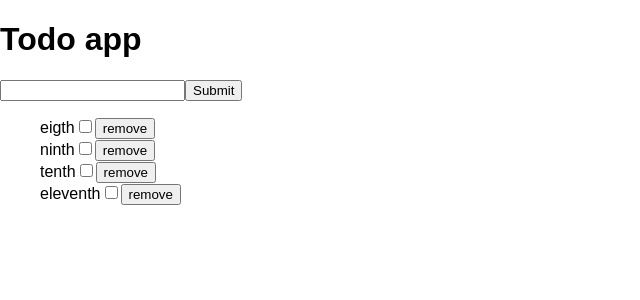
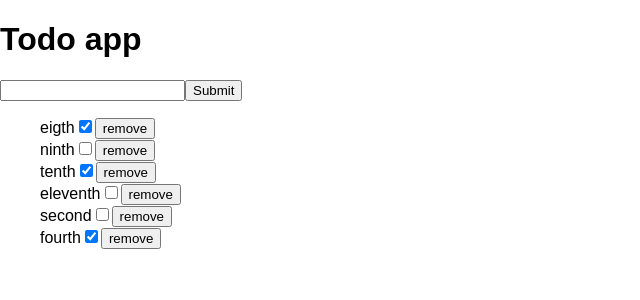
Before and after one commit to Quidiox/todo-app, a React (Create React App) app: page / in a window 1280 px wide. Shown: the top 300 px of the page, without its empty margins (0-640 px from the left). Built offline with nearby package versions, Linux system fonts and the light colour scheme; data requests are answered from the project's data file.

Commit message:
all features currently implemented work with redux-saga

```diff
--- a/db.json
+++ b/db.json
@@ -2,7 +2,7 @@
   "todos": [
     {
       "name": "eigth",
-      "done": false,
+      "done": true,
       "id": "582bd330-3801-11e8-ad67-3b9c031f7b34"
     },
     {
@@ -12,13 +12,23 @@
     },
     {
       "name": "tenth",
-      "done": false,
+      "done": true,
       "id": "bcbf3350-3801-11e8-b3e9-2d682779c3d4"
     },
     {
       "name": "eleventh",
       "done": false,
       "id": "4ed1ea30-3802-11e8-8c08-c91eba0023d3"
+    },
+    {
+      "name": "second",
+      "done": false,
+      "id": "c01d7440-38d7-11e8-9d83-5bf3feedbcd3"
+    },
+    {
+      "name": "fourth",
+      "done": true,
+      "id": "c40b7750-38d7-11e8-9d83-5bf3feedbcd3"
     }
   ]
 }
--- a/src/api/apiService.js
+++ b/src/api/apiService.js
@@ -37,7 +37,7 @@ const editTodo = async todo => {
 
 const removeTodo = async todo => {
   try {
-    const response = await fetch(baseUrl + 'todos/' + todo.id, {
+    await fetch(baseUrl + 'todos/' + todo.id, {
       method: 'DELETE'
     })
     return todo
--- a/src/listTodos.js
+++ b/src/listTodos.js
@@ -10,8 +10,11 @@ class ListTodos extends React.Component {
   }
 
   render() {
-    const todos = this.props.todos
-    return <ul>{todos.map(todo => <Todo key={todo.id} todo={todo} />)}</ul>
+    return (
+      <ul>
+        {this.props.todos.map(todo => <Todo key={todo.id} todo={todo} />)}
+      </ul>
+    )
   }
 }
 
--- a/src/reducers/reducers.js
+++ b/src/reducers/reducers.js
@@ -20,7 +20,7 @@ const todoReducer = (state = [], action) => {
     case 'TOGGLE_DONE':
       return [
         ...state.slice(0, index),
-        Object.assign({}, state[index], { done: !state[index].done }),
+        Object.assign({}, action.todo),
         ...state.slice(index + 1)
       ]
     default:
@@ -62,6 +62,11 @@ export const toggleDone = todo => ({
   todo
 })
 
+export const requestToggleDone = todo => ({
+  type: 'REQUEST_TOGGLE_DONE',
+  todo
+})
+
 export const editTodo = todo => ({
   type: 'EDIT_TODO',
   todo
--- a/src/sagas/sagas.js
+++ b/src/sagas/sagas.js
@@ -4,7 +4,8 @@ import {
   initializeTodos,
   createTodo,
   editTodo,
-  removeTodo
+  removeTodo,
+  toggleDone
 } from '../reducers/reducers'
 
 function* getTodos() {
@@ -59,11 +60,26 @@ function* watchDeleteTodo() {
   yield takeLatest('REQUEST_REMOVE_TODO', deleteTodo)
 }
 
+function* toggle(action) {
+  try {
+    const todo = Object.assign({}, action.todo, { done: !action.todo.done })
+    const response = yield call(apiService.editTodo, todo)
+    yield put(toggleDone(response))
+  } catch (error) {
+    console.log(error)
+  }
+}
+
+function* watchToggle() {
+  yield takeLatest('REQUEST_TOGGLE_DONE', toggle)
+}
+
 export default function* rootSaga() {
   yield all([
     call(watchGetTodos),
     call(watchNewTodo),
     call(watchModifyTodo),
-    call(watchDeleteTodo)
+    call(watchDeleteTodo),
+    call(watchToggle)
   ])
 }
--- a/src/todo.js
+++ b/src/todo.js
@@ -1,7 +1,7 @@
 import React, { Component } from 'react'
 import { bindActionCreators } from 'redux'
 import { connect } from 'react-redux'
-import { requestEditTodo, toggleDone, requestRemoveTodo } from './reducers/reducers'
+import { requestEditTodo, requestToggleDone, requestRemoveTodo } from './reducers/reducers'
 
 class Todo extends Component {
   state = {
@@ -42,13 +42,13 @@ class Todo extends Component {
   }
 
   render() {
-    const { todo, toggleDone, requestRemoveTodo } = this.props
+    const { todo, requestToggleDone, requestRemoveTodo } = this.props
     const { editable } = this.state
     return (
       <li onKeyPress={this.toggleEdit}>
         {!editable ? this.renderNormal(todo) : this.renderEditable(todo)}
         <input
-          onChange={(e) => toggleDone(todo)}
+          onChange={(e) => requestToggleDone(todo)}
           type="checkbox"
           checked={todo.done}
         />
@@ -62,7 +62,7 @@ class Todo extends Component {
 
 const mapDispatchToProps = dispatch => {
   return bindActionCreators(
-    { requestEditTodo, toggleDone, requestRemoveTodo },
+    { requestEditTodo, requestToggleDone, requestRemoveTodo },
     dispatch
   )
 }
```
Also changed, not shown: 1 other file (tests, documents, lock files or other folders).
